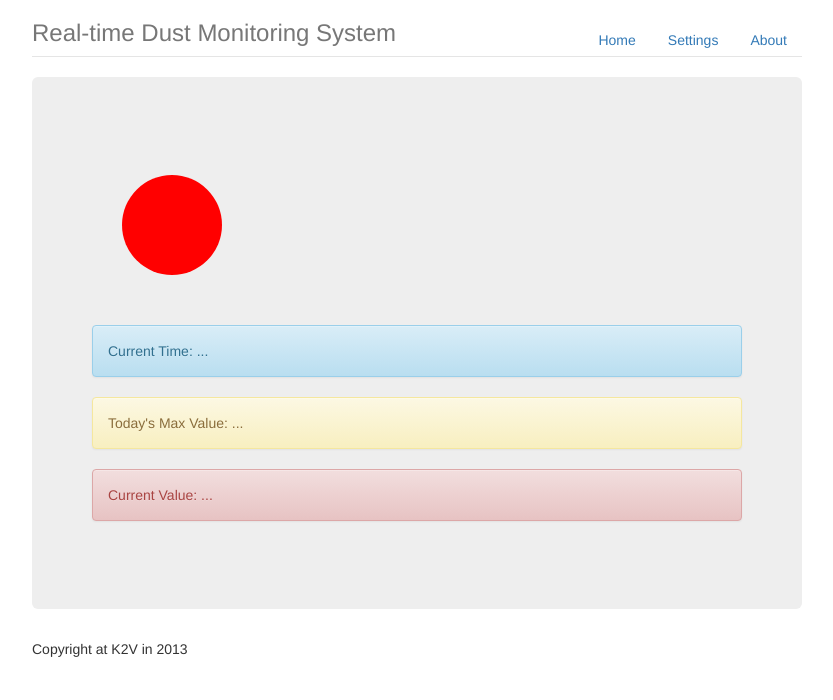
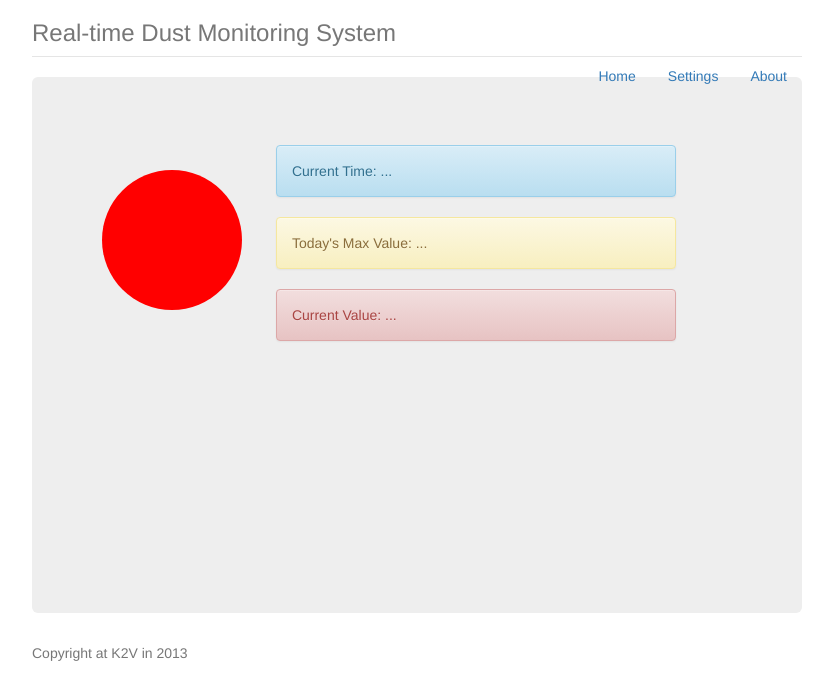
Before and after one commit to jwj0831/dust-portal, a PHP site: page /dust.php in a window 1280 px wide. Shown: the top 700 px of the page, without its empty margins (223-1056 px from the left). Run offline with PHP 8.4, Linux system fonts and the light colour scheme; data that the repository does not hold is empty; some libraries are stand-ins or nearby versions.

Commit message:
modify header

```diff
--- a/dust.php
+++ b/dust.php
@@ -43,12 +43,12 @@ $results -> close();
 	<body>
 		<div class="container">
 			<div class="header">
+				<h3 class="text-muted">Real-time Dust Monitoring System</h3>
 				<ul class="nav nav-pills pull-right">
-					<li><a href="#">Home</a></li>
-					<li><a href="#">Settings</a></li>
-					<li><a href="#">About</a></li>
+					<li><a id="home" class="active" href="#">Home</a></li>
+					<li><a id="settings"href="#">Settings</a></li>
+					<li><a id="about" href="#">About</a></li>
 				</ul>
-				<h3 class="text-muted">Real-time Dust Monitoring System</h3>
 			</div>
 
 			<div class="jumbotron">
--- a/static/css/dust-portal.css
+++ b/static/css/dust-portal.css
@@ -8,23 +8,26 @@
 #symbol-info{
 	width: 160px;
 	height: 160px;
-	display: inline;
+	display: inline-block;
 	text-align: center;
+}
+
+#symbol{
+	width: 140px;
+	height: 140px;
+	margin: 10px 10px;
+	background: red;
+	-moz-border-radius: 70px;
+	-webkit-border-radius: 70px;
+	border-radius: 70px;
+}
+#text-info{
+	display: inline-block;
+	width:400px;
+	height: 400px;
 	margin: 20px 20px;
 }
 
-#symbol{
-	width: 100px;
-	height: 100px;
-	margin: 30px 30px;
-	background: red;
-	-moz-border-radius: 50px;
-	-webkit-border-radius: 50px;
-	border-radius: 50px;
+.footer{
+	color: #777;
 }
-#text-info{
-	display: inline;
-	width:560px;
-	height: 560px;
-	margin: 20px 20px;
-}
```
